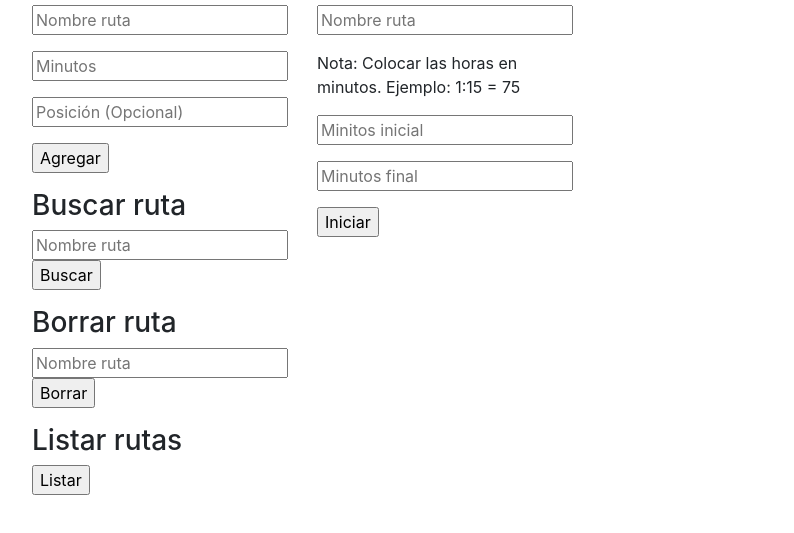
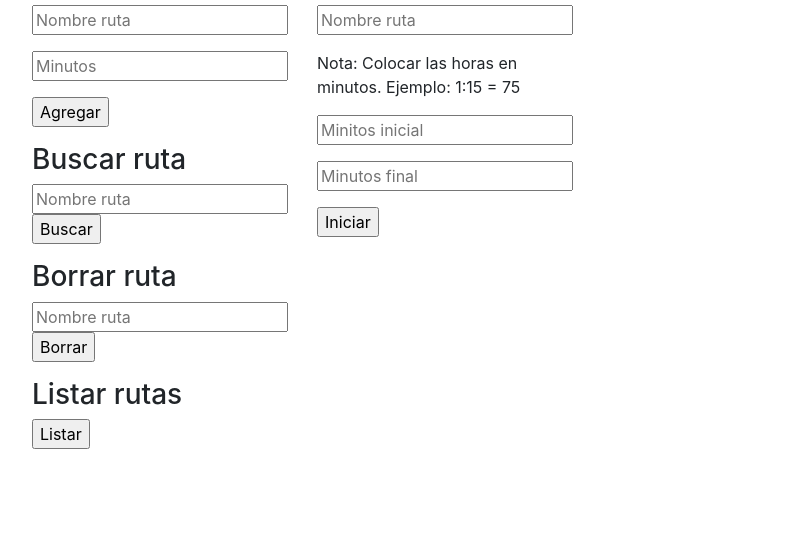
Before and after one commit to Jonathanr26/Listas-circulares, a plain HTML site: page index.html in a window 1280 px wide. Shown: the part 93-626 px from the top of the page, without its empty margins (53-847 px from the left). Drawn offline with nearby package versions, Linux system fonts and the light colour scheme.

Commit message:
terminado

```diff
--- a/index.html
+++ b/index.html
@@ -19,7 +19,7 @@
                         <p></p>
                         <input type="number" id="minutos" placeholder="Minutos"/>
                         <p></p>
-                        <input type="number" id="posicion" placeholder="Posición (Opcional)"/>
+                        <!-- <input type="number" id="posicion" placeholder="Posición (Opcional)"/> -->
                         <p></p>
                         <input type="button" value="Agregar" id="btAgregar"/>
                         <p></p>
```
